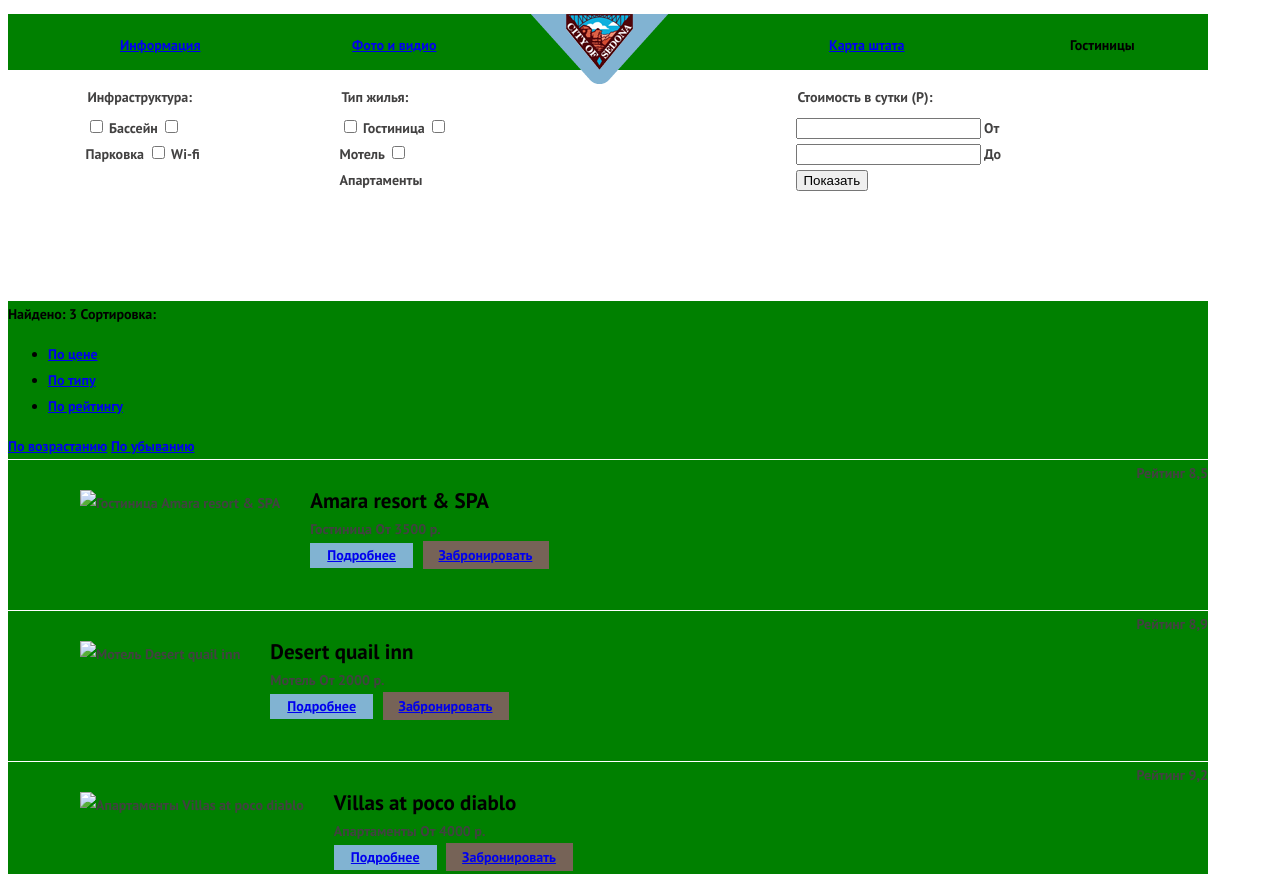
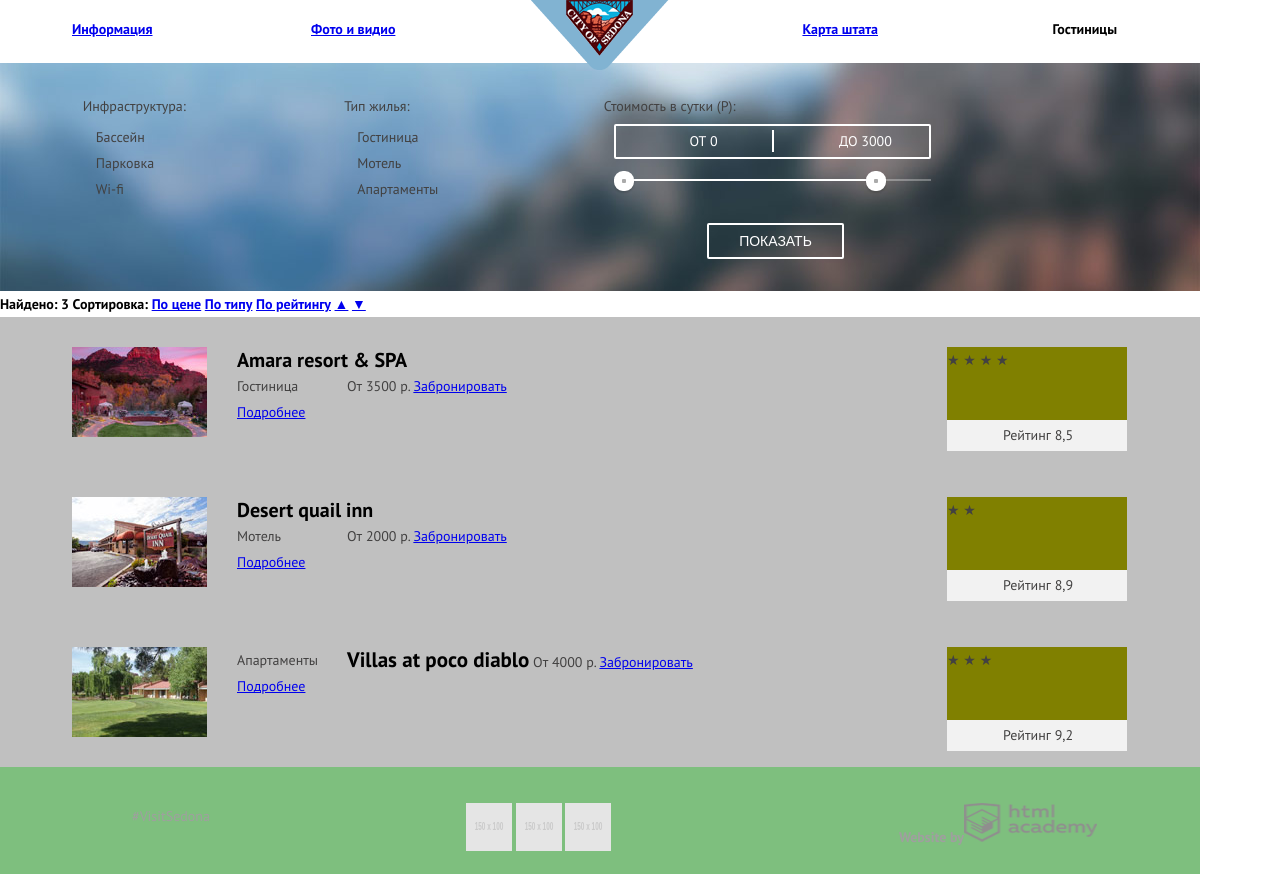
Before and after one commit to ApolloBear/193690-sedona, a plain HTML site: page catalog.html in a window 1280 px wide. Shown: the top 874 px of the page. Drawn offline with Linux system fonts and the light colour scheme; placeholder pictures from the web are drawn by us.

Commit message:
Сетка
На проверку

```diff
--- a/catalog.html
+++ b/catalog.html
@@ -4,127 +4,144 @@
     <meta charset="utf-8">
     <title>Седона</title>
     <link href="css/style.css" rel="stylesheet">
+    <link href="css/normalize.css" rel="stylesheet">
     <link href="https://fonts.googleapis.com/css?family=PT+Sans:400,700&amp;subset=cyrillic" rel="stylesheet">
 </head>
 <body>
     <div class="wrapper">
-        <header>
-            <a href="index.html"><img class="logo" src="img/Logo-sedona.png" alt="Логотип Седоны" width="138" height="70"></a>
+        <header class="navigation-block">
+            <a class="logo" href="index.html"><img src="img/Logo-sedona.png" alt="Логотип Седоны" width="138" height="70"></a>
                 <nav class="navigation">
-                    <ul>
-                        <li class="nav-info"><a href="#">Информация</a></li>
-                        <li class="nav-foto"><a href="#">Фото и видио</a></li>
-                        <li class="nav-map"><a href="#">Карта штата</a></li>
-                        <li class="nav-hotel"><a>Гостиницы</a></li>
+                    <ul class="navigation-list">
+                        <li class="navigation-item"><a href="#">Информация</a></li>
+                        <li class="navigation-item"><a href="#">Фото и видио</a></li>
+                        <li class="navigation-item"><a href="#">Карта штата</a></li>
+                        <li class="navigation-item"><a>Гостиницы</a></li>
                     </ul>
                 </nav>
         </header>
         <main>
             <div class="main-catalog">
-                <section>
+                <section class="form-filter">
                     <form class="catalog-form" action="https://echo.htmlacademy.ru/">
-                        <fieldset class="infrastructure">
-                            <legend>Инфраструктура:</legend>
-                            <input type="checkbox" id="option-pool" name="pool">
-                            <label for="option-pool">Бассейн</label>
-                            <input type="checkbox" id="option-parking" name="parking">
-                            <label for="option-parking">Парковка</label>
-                            <input type="checkbox" id="option-wifi" name="wi-fi">
-                            <label for="option-wifi">Wi-fi</label>
+                        <fieldset class="hotel-filter">
+                            <legend class="hotel-filter-legend">Инфраструктура:</legend>
+                            <input class="hotel-filter-input" type="checkbox" id="option-pool" name="pool">
+                            <label class="hotel-filter-label" for="option-pool">Бассейн</label>
+                            <input class="hotel-filter-input" type="checkbox" id="option-parking" name="parking">
+                            <label class="hotel-filter-label" for="option-parking">Парковка</label>
+                            <input class="hotel-filter-input" type="checkbox" id="option-wifi" name="wi-fi">
+                            <label class="hotel-filter-label" for="option-wifi">Wi-fi</label>
                         </fieldset>
-                        <fieldset class="property-type">
-                            <legend>Тип жилья:</legend>
-                            <input type="checkbox" id="option-hotel" name="hotel">
-                            <label for="option-hotel">Гостиница</label>
-                            <input type="checkbox" id="option-motel" name="motel">
-                            <label id="option-motel">Мотель</label>
-                            <input type="checkbox" id="option-apartament" name="apartament">
-                            <label for="option-apartament">Апартаменты</label>
+                        <fieldset class="hotel-filter">
+                            <legend class="hotel-filter-legend">Тип жилья:</legend>
+                            <input class="hotel-filter-input" type="checkbox" id="option-hotel" name="hotel">
+                            <label class="hotel-filter-label" for="option-hotel">Гостиница</label>
+                            <input class="hotel-filter-input" type="checkbox" id="option-motel" name="motel">
+                            <label class="hotel-filter-label" id="option-motel">Мотель</label>
+                            <input class="hotel-filter-input" type="checkbox" id="option-apartament" name="apartament">
+                            <label class="hotel-filter-label" for="option-apartament">Апартаменты</label>
                         </fieldset>
-                        <fieldset class="cost-of">
-                            <legend>Стоимость в сутки (Р):</legend>
-                            <div>
-                                <input type="text" id="option-from">
-                                <label for="option-from">От</label>
-                                <input type="text" id="option-before">
-                                <label for="option-before">До</label>
+                        <fieldset class="hotel-price">
+                            <legend class="hotel-filter-legend">Стоимость в сутки (Р):</legend>
+                            <div class="slider">
+                                <input class="slider-input" type="text" id="option-from">
+                                <label class="slider-label" for="option-from">От 0</label>
+                                <input class="slider-input" type="text" id="option-before">
+                                <label class="slider-label" for="option-before">До 3000</label>
                             </div>
-                            <div class="slider">
+                            <div class="slider-controls">
                                 <div class="slider-range"></div>
                                 <div class="slider-min"></div>
                                 <div class="slider-max"></div>
                             </div>
-                            <button type="button">Показать</button>
                         </fieldset>
+                        <button class="button-form" type="button">Показать</button>
                     </form>
                 </section>
                 <header class="sorting">
-                    <span>Найдено: <output>3</output></span>
-                    <span>Сортировка:</span>
-                    <ul>
-                        <li><a href="#">По цене</a></li>
-                        <li><a href="#">По типу</a></li>
-                        <li><a href="#">По рейтингу</a></li>
-                    </ul>
-                    <div>
-                        <a class="btn-up" href="#"><span class="invis-text">По возрастанию</span></a>
-                        <a class="btn-down" href="#"><span class="invis-text">По убыванию</span></a>
+                    <span class="sorting-block">Найдено: <output>3</output></span>
+                    <span class="sorting-block">Сортировка:</span>
+                    <div class="sorting-block">
+                        <a class="sorting-price" href="#">По цене</a></li>
+                        <a class="sorting-type" href="#">По типу</a></li>
+                        <a class="sorting-raiting" href="#">По рейтингу</a></li>
+                    </div>
+                    <div class="sorting-block">
+                        <a class="btn-up" href="#"><span class="invis-text">&#9650;</span></a>
+                        <a class="btn-down" href="#"><span class="invis-text">&#9660;</span></a>
                     </div>
                 </header>
                 <section class="option">
                     <article class="hotel-block">
-                        <div class="hotel-img"><img src="img/Img-hotel-1.jpeg" alt="Гостиница Amara resort & SPA" width="135" height="90"></div>
+                        <div class="hotel-img"><img src="img/Img-hotel-1.jpg" alt="Гостиница Amara resort & SPA" width="135" height="90"></div>
                         <div class="hotel-text">
-                            <strong class="hotel-name">Amara resort & SPA</strong><br>
-                            <span class="hotel-type">Гостиница</span>
-                            <span class="hotel-price">От 3500 р.</span><br>
-                            <a class="more-info" href="#">Подробнее</a>
-                            <a class="boocking" href="#">Забронировать</a>
+                            <strong class="hotel-name">Amara resort & SPA</strong>
+                            <div class="subunit">
+                                <span class="hotel-type">Гостиница</span>
+                                <a class="more-info" href="#">Подробнее</a>
+                            </div>
+                            <div class="subunit">
+                                <span class="hotel-price">От 3500 р.</span>
+                                <a class="boocking" href="#">Забронировать</a>
+                            </div>
                         </div>
                         <div class="hotel-raiting">
-                            <span class="stars"></span>
-                            <span class="hotel-rating">Рейтинг 8,5</span>
+                            <span class="stars">&#9733;</span>
+                            <span class="stars">&#9733;</span>
+                            <span class="stars">&#9733;</span>
+                            <span class="stars">&#9733;</span>
+                            <span class="hotel-rating-position">Рейтинг 8,5</span>
                         </div>
                     </article>
                     <article class="hotel-block">
-                        <div class="hotel-img"><img src="img/Img-hotel-2.jpeg" alt="Мотель Desert quail inn" width="135" height="90"></div>
+                        <div class="hotel-img"><img src="img/Img-hotel-2.jpg" alt="Мотель Desert quail inn" width="135" height="90"></div>
                         <div class="hotel-text">
-                            <strong class="hotel-name">Desert quail inn</strong><br>
-                            <span class="hotel-type">Мотель</span>
-                            <span class="hotel-price">От 2000 р.</span><br>
-                            <a class="more-info" href="#">Подробнее</a>
-                            <a class="boocking" href="#">Забронировать</a>
+                            <strong class="hotel-name">Desert quail inn</strong>
+                            <div class="subunit">
+                                <span class="hotel-type">Мотель</span>
+                                <a class="more-info" href="#">Подробнее</a>
+                            </div>
+                            <div class="subunit">
+                                <span class="hotel-price">От 2000 р.</span>
+                                <a class="boocking" href="#">Забронировать</a>
+                            </div>
                         </div>
                         <div class="hotel-raiting">
-                            <span class="stars"></span>
-                            <span class="hotel-rating">Рейтинг 8,9</span>
+                            <span class="stars">&#9733;</span>
+                            <span class="stars">&#9733;</span>
+                            <span class="hotel-rating-position">Рейтинг 8,9</span>
                         </div>
                     </article>
                     <article class="hotel-block">
-                        <div class="hotel-img"><img src="img/Img-hotel-3.jpeg" alt="Апартаменты Villas at poco diablo" width="135" height="90"></div>
+                        <div class="hotel-img"><img src="img/Img-hotel-3.jpg" alt="Апартаменты Villas at poco diablo" width="135" height="90"></div>
                         <div class="hotel-text">
-                            <strong class="hotel">Villas at poco diablo</strong><br>
-                            <span class="hotel-type">Апартаменты</span>
-                            <span class="hotel-price">От 4000 р.</span><br>
-                            <a class="more-info" href="#">Подробнее</a>
-                            <a class="boocking" href="#">Забронировать</a>
-                        </div>
+                            <strong class="hotel">Villas at poco diablo</strong>
+                            <div class="subunit">
+                                <span class="hotel-type">Апартаменты</span>
+                                <a class="more-info" href="#">Подробнее</a>
+                            </div class="subunit">
+                                <span class="hotel-price">От 4000 р.</span>
+                                <a class="boocking" href="#">Забронировать</a>
+                            </div>
                         <div class="hotel-raiting">
-                            <span class="stars"></span>
-                            <span class="hotel-rating">Рейтинг 9,2</spam>
+                            <span class="stars">&#9733;</span>
+                            <span class="stars">&#9733;</span>
+                            <span class="stars">&#9733;</span>
+                            <span class="hotel-rating-position">Рейтинг 9,2</spam>
                         </div>
                     </article>
                 </section>
             </div>
         </main>
-        <footer>
+        <footer class="footer">
             <div class="footer-left">
-                <span>#VisitSedona</span>
+                <span class="footer-left-content">#VisitSedona</span>
             </div>
             <div class="footer-center">
-                <a href="#" target="_blank"><img src="http://placehold.it/150x100" alt="Twitter"></a>
-                <a href="#" target="_blank"><img src="http://placehold.it/150x100" alt="Facebook"></a>
-                <a href="#" target="_blank"><img src="http://placehold.it/150x100" alt="Youtube"></a>
+                <a href="#" target="_blank"><img src="http://placehold.it/150x100" alt="Twitter" width="46" height="48"></a>
+                <a href="#" target="_blank"><img src="http://placehold.it/150x100" alt="Facebook" width="46" height="48"></a>
+                <a href="#" target="_blank"><img src="http://placehold.it/150x100" alt="Youtube" width="46" height="48"></a>
             </div>
             <div class="footer-right">
                 <b>Website by</b><a href="#" target="_blank"><img src="img/Logo-html.png" alt="HTML Academy" width="133" height="39"></a>
--- a/css/style.css
+++ b/css/style.css
@@ -3,7 +3,7 @@ body {
   line-height: 26px;
   color: #424141;
   font-family: "PT Sans";
-  font-weight: bold;
+  font-weight: normal;
   width: 1200px;
 }
 
@@ -29,8 +29,6 @@ header {
   color: #000000;
   font-weight: bold;
   font-family: "PT Sans";
-  background-color: green;
-  width: 1200px;
 }
 
 .logo {
@@ -38,38 +36,39 @@ header {
   left: 531px;
 }
 
-nav {
-  width: 1200px;
+.navigation-block {
+  position: relative;
+  padding-left: 72px;
+  padding-right: 72px;
 }
 
-.navigation ul li {
-  min-height: 38px;
-  padding-top: 18px;
-  background-color: green;
-  text-align: center;
-  list-style-type: none;
-  display: inline-block;
+.navigation {
+  padding-top: 16px;
+  padding-bottom: 16px;
 }
 
-.nav-info {
-  padding-left: 72px;
-  padding-right: 75px;
+.navigation-list {
+  padding: 0;
+  margin: 0;
+  list-style: none;
+  font-size: 0px;
 }
 
-.nav-foto {
-  padding-left: 73px;
-  padding-right: 69px;
+.navigation-item {
+  display: inline-block;
+  width: 239px;
+  font-size: 14px;
+  line-height: 26px;
+  vertical-align: baseline;
 }
 
-.nav-map {
-  margin-left: 244px;
-  padding-left: 76px;
-  padding-right: 74px;
+.navigation li:nth-child(3) {
+  margin-left: 89px;
 }
 
-.nav-hotel {
-  padding-left: 88px;
-  padding-right: 73px;
+.navigation li:nth-child(3),
+.navigation li:nth-child(4) {
+  text-align: right;
 }
 
 /* index.html */
@@ -85,7 +84,9 @@ nav {
 }
 
 .first-advantage::after {
+  display: table;
   clear: both;
+  content: "";
 }
 
 .first-advantage-text-1 {
@@ -135,7 +136,9 @@ nav {
 }
 
 .second-advantage::after {
+  display: table;
   clear: both;
+  content: "";
 }
 
 .second-advantage-text-2 {
@@ -178,40 +181,98 @@ nav {
 }
 
 .rest-advantage::after {
+  display: table;
   clear: both;
+  content: "";
 }
 
 .motivating-text {
-  width: 1200px;
-  min-height: 291px;
+  text-align: center;
+  padding-top: 55px;
   padding-left: 282px;
   padding-right: 282px;
-  text-align: center;
 }
 
 .a-search {
   width: 568px;
-  min-height: 86px;
+  margin-left: 34px;
+  min-height: 26px;
+  padding-top: 30px;
+  padding-bottom: 30px;
+  display: block;
   background-color: #766357;
-  padding-top: 30px;
-  padding-bottom: 28px;
-  padding-left: 140px;
-  padding-right: 140px;
-  position: absolute;
-  left: 316px;
 }
 
 .index-form {
-  width: 568px;
-  min-height: 395px;
+  display: block;
+  width: 458px;
+  min-height: 218px;
   position: absolute;
   left: 316px;
   background-color: yellow;
+  padding-left: 55px;
+  padding-right: 55px;
+  padding-top: 63px;
+  padding-bottom: 55px;
 }
 
-footer {
+.check-in {
+  position: relative;
+  margin-bottom: 29px;
+}
+
+.check-out {
+  position: relative;
+  margin-bottom: 30px;
+}
+
+.index-form-input {
+  padding-top: 8px;
+  padding-bottom: 8px;
+  padding-left: 14px;
+  padding-right: 30px;
+  width: 246px;
+  float: right;
+}
+
+.adults-count,
+.children {
+  display: inline-block;
+}
+
+.children-input,
+.adults-count-input {
+  text-align: center;
+}
+
+.btn-minus,
+.children-input,
+.btn-plus,
+.adults-count-input {
+  width: 41px;
+  min-height: 38px;
+}
+
+.btn-search {
+  padding-left: 196px;
+  padding-top: 15px;
+  padding-right: 199px;
+  padding-bottom: 19px;
+  background-color: #81b3d2;
+  margin-top: 54px;
+}
+
+/* footer.html */
+
+.footer {
   background-color: green;
   width: 1200px;
+  position: relative;
+  z-index: 2;
+  opacity: 0.5;
+  padding-top: 36px;
+  padding-bottom: 36px;
+  vertical-align: middle;
 }
 
 .footer-left {
@@ -230,101 +291,258 @@ footer {
   margin-right: 103px;
 }
 
-/* catalog.html */
-
-.catalog-form {
-  width: 1200px;
-  min-height: 217px;
-  background-image: url(/img/Catalog-background.jpeg);
+.footer::after {
+  display: table;
+  clear: both;
+  content: "";
 }
 
-.infrastructure {
-  width: 157px;
-  min-height: 185px;
-  margin-left: 67px;
-  margin-right: 74px;
+/* form.html */
+
+.form-filter {
+  padding-left: 72px;
+  padding-top: 30px;
+  padding-right: 72px;
+  padding-bottom: 32px;
+  background-image: url(../img/Catalog-background.jpg);
+}
+
+.hotel-filter {
+  width: 240px;
   float: left;
+  border: none;
+  position: relative;
+}
+
+.hotel-filter::after {
+  display: table;
+  content: "";
+  clear: both;
+}
+
+.hotel-filter-input {
+  opacity: 0;
+}
+
+.hotel-filter-input,
+.hotel-filter-label {
+  float: left;
+}
+
+.hotel-filter-input,
+.hotel-filter-label::after {
+  position: relative;
+  top: -25px;
+  left: -20px;
+  display: table;
+  content: "";
+  clear: both;
+}
+
+.hotel-filter-input:checked + .hotel-filter-label::after {
+  content: "\2611";
+}
+
+.hotel-filter-input:disabled + .hotel-filter-label::after {
+  content: "\2611";
+  color: #6a6a6a;
+}
+
+.hotel-price {
   border: none;
 }
 
-.property-type {
-  width: 149px;
-  min-height: 185px;
-  float: left;
-  border: none;
+.slider {
+  position: relative;
+  width: 313px;
+  height: 31px;
+  margin-left: 10px;
+  margin-bottom: 20px;
+  border: 2px solid #ffffff;
+  border-radius: 2px;
 }
 
-.cost-of {
-  width: 328px;
-  min-height: 185px;
-  float: right;
-  margin-right: 74px;
-  border: none;
+.slider:before {
+  position: absolute;
+  left: 50%;
+  top: 50%;
+  content: "";
+  display: block;
+  width: 2px;
+  height: 22px;
+  background-color: #ffffff;
+  transform: translateY(-50%);
 }
 
-.sorting {
-  width: 1200px;
-  min-height: 86px;
-  margin-bottom: 1px;
+.slider-label {
+  display: inline-block;
+  width: 70px;
+  height: 31px;
+  padding: 0;
+  font-size: 14px;
+  line-height: 31px;
+  text-transform: uppercase;
+  background-color: transparent;
+  border: none;
+  color: #ffffff;
+  vertical-align: middle;
 }
 
-.option {
-  width: 1200px;
+.slider-label:nth-of-type(2) {
+  margin-left: 2px;
 }
 
-.option::after {
-  clear: both;
+.slider-input {
+  display: inline-block;
+  width: 70px;
+  height: 31px;
+  padding: 0;
+  font-size: 14px;
+  line-height: 31px;
+  text-transform: uppercase;
+  background-color: transparent;
+  border: none;
+  color: #ffffff;
+  vertical-align: middle;
+}
+
+.slider-controls {
+  position: relative;
+  width: 317px;
+  height: 2px;
+  margin-left: 10px;
+  margin-bottom: 32px;
+  background-color: rgba(255, 255, 255, 0.3);
+}
+
+.slider-range {
+  position: absolute;
+  top: 0;
+  left: 0;
+  width: 86%;
+  height: 100%;
+  background-color: #ffffff;
+}
+
+.slider-min,
+.slider-max {
+  position: absolute;
+  top: -8px;
+  width: 4px;
+  height: 4px;
+  background-color: #ababab;
+  border: 8px solid #ffffff;
+  border-radius: 9px;
+  cursor: pointer;
+  box-shadow: 0 2px 2px 0 rgba(0, 0, 0, 0.14);
+}
+
+.slider-min:hover,
+.slider-max:hover {
+  background-color: #1c4f80;
+}
+
+.slider-min {
+  left: 0;
+}
+
+.slider-max {
+  right: 14%;
+}
+
+.button-form {
+  display: block;
+  width: 137px;
+  height: 36px;
+  margin-top: 0;
+  margin-bottom: 0;
+  margin-left: 635px;
+  padding-top: 5px;
+  padding-right: 5px;
+  padding-bottom: 5px;
+  padding-left: 5px;
+  box-sizing: border-box;
+  font-size: 14px;
+  line-height: 21px;
+  text-transform: uppercase;
+  border: 2px solid #ffffff;
+  outline: none;
+  background-color: transparent;
+  color: #ffffff;
+  cursor: pointer;
+  border-radius: 2px;
+}
+
+/* catalog.html */
+
+.sorting-block {
+  display: inline-block;
+}
+
+.catalog-form {
+  display: block;
 }
 
 .hotel-block {
-  width: 1200px;
-  min-height: 150px;
-  background-color: green;
-  margin-bottom: 1px;
+  min-height: 120px;
+  padding-top: 30px;
+  padding-left: 237px;
+  padding-right: 183px;
+  position: relative;
+  background: silver;
 }
 
 .hotel-img {
-  float: left;
-  vertical-align: middle;
-  margin-left: 72px;
-  margin-top: 30px;
-  margin-right: 30px;
-}
-
-.hotel-text {
-  float: left;
-  margin-top: 28px;
+  width: 135px;
+  height: 90px;
+  display: block;
+  position: absolute;
+  left: 72px;
+  top: 30px;
 }
 
 .hotel-name {
-  text-align: left;
+  display: block;
+  font-weight: bold;
+  font-size: 20px;
+}
+
+.subunit {
+  float: left;
+  min-width: 110px;
 }
 
 .hotel-type {
-  text-align: left;
+  float: left;
+}
+
+.more-info,
+.booking {
+  clear: left;
+  float: left;
 }
 
 .hotel-raiting {
-  float: right;
+  min-height: 90px;
+  width: 180px;
+  position: absolute;
+  right: 0;
+  top: 30px;
+  background: olive;
+  margin-right: 73px;
 }
 
-.hotel-price {
-  margin-bottom: 23px;
+.hotel-rating-position {
+  display: block;
+  padding-top: 2px;
+  padding-left: 16px;
+  padding-right: 14px;
+  padding-bottom: 3px;
+  background-color: #f2f2f2;
+  margin-top: 47px;
+  text-align: center;
 }
 
-.more-info {
-  padding-left: 17px;
-  padding-right: 17px;
-  padding-top: 3px;
-  padding-bottom: 4px;
-  background-color: #81b3d2;
-  margin-right: 6px;
+.stars {
+  text-align: center;
 }
-
-.boocking {
-  padding-left: 16px;
-  padding-right: 17px;
-  padding-top: 5px;
-  padding-bottom: 5px;
-  background-color: #766357;
-}
```
Also changed, not shown: index.html (+27 -26 lines), css/normalize.css (added).
